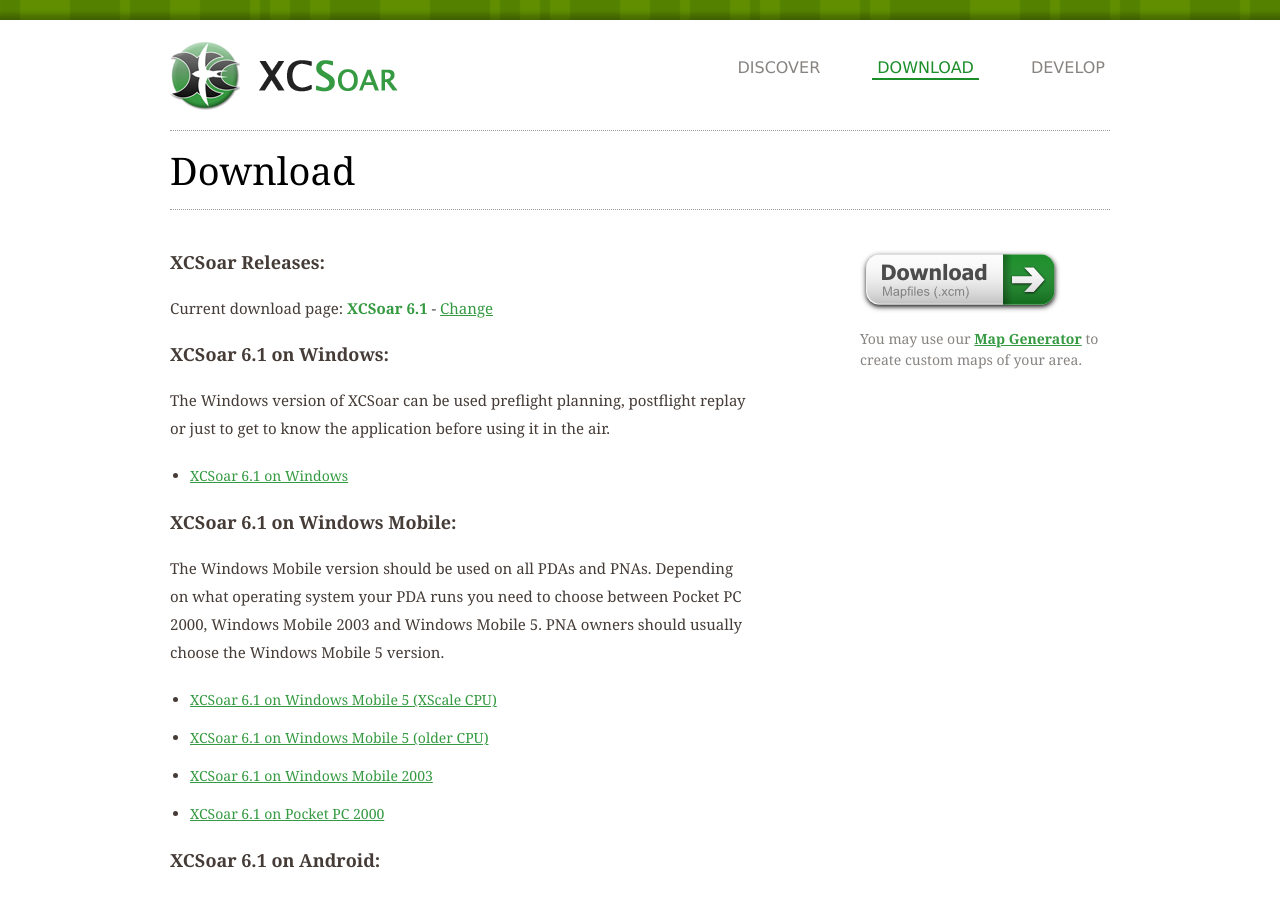
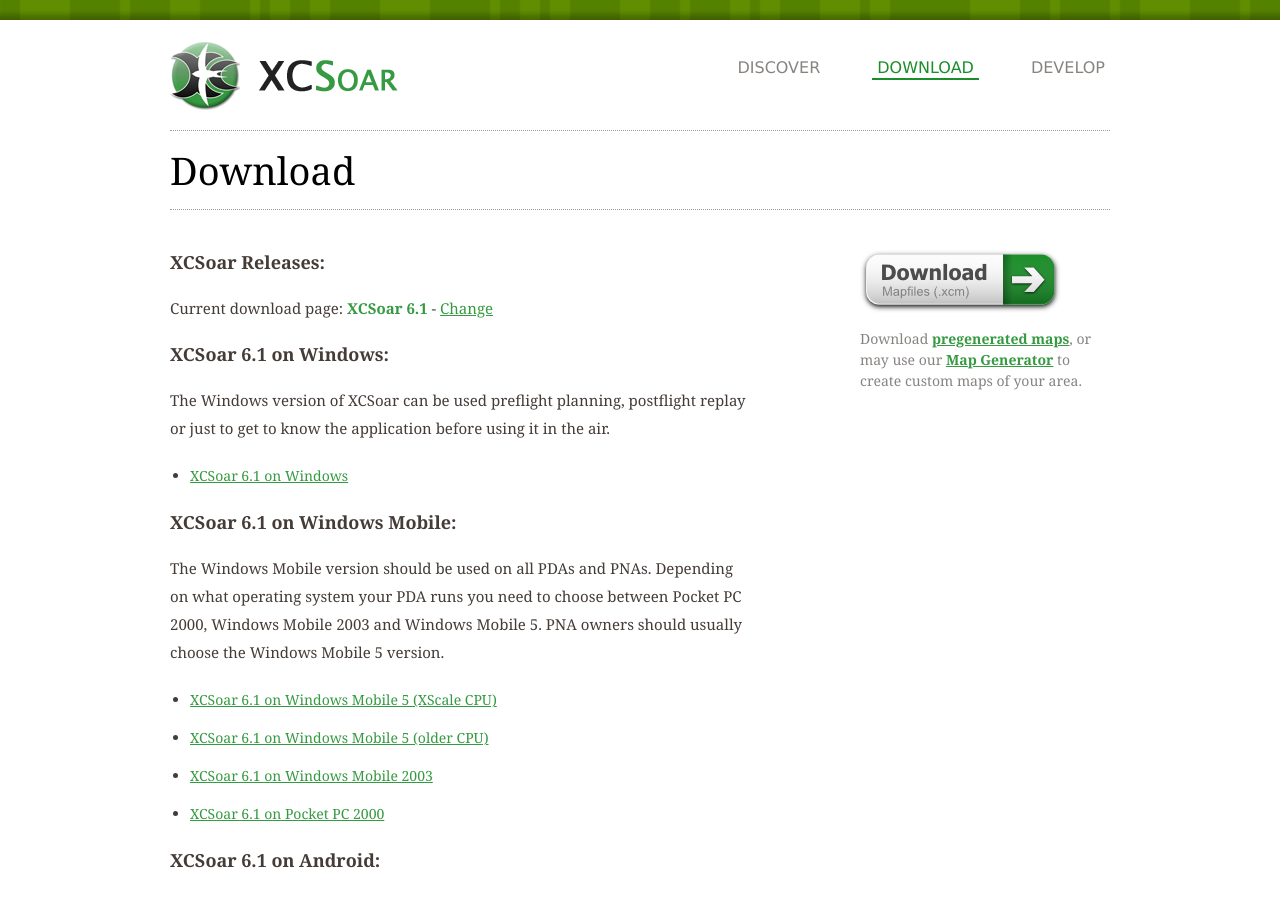
Before and after one commit to XCSoar/website, a Jekyll site: the page built from download/index.html, in a window 1280 px wide and 900 px high. Built offline with Jekyll 4.4.1, drawn with Linux system fonts in a browser that asks for light colours.

Commit message:
another link for "pregenerated maps"
    Many users skip the graphical button.

```diff
--- a/_includes/download_sidebar.html
+++ b/_includes/download_sidebar.html
@@ -1,4 +1,4 @@
 			<div id="aside">
 				<p><a href="/download/maps/"><img src="/img/mapdownload-button.png"/></a></p>
-				<p>You may use our <a href="http://mapgen.xcsoar.org/"><span class="highlight">Map Generator</span></a> to create custom maps of your area.</p>
+				<p>Download <a href="/download/maps/"><span class="highlight">pregenerated maps</span></a>, or may use our <a href="http://mapgen.xcsoar.org/"><span class="highlight">Map Generator</span></a> to create custom maps of your area.</p>
 			</div>
```
